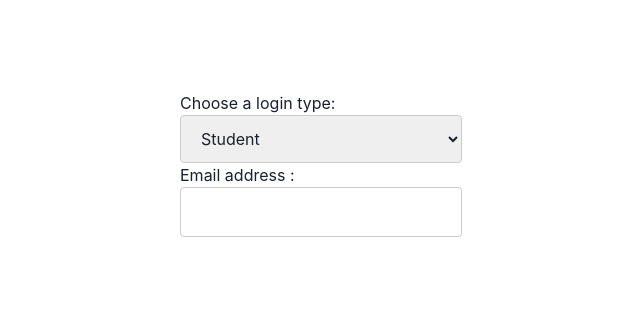
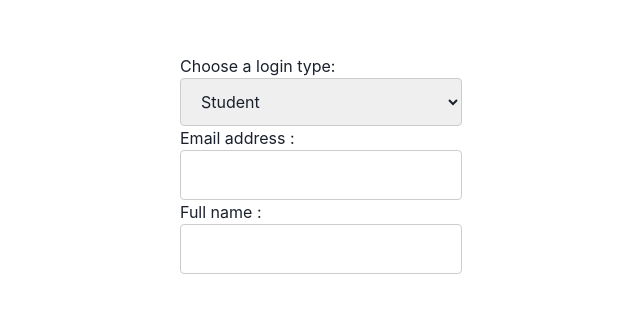
Before and after one commit to mong00x/capstone-conect, a React (Vite) app in the folder client/: page / in a window 1280 px wide. Shown: the part 136-448 px from the top of the page, without its empty margins (255-895 px from the left). Built offline with nearby package versions, Linux system fonts and the light colour scheme.

Commit message:
Update login.jsx
sesson set up

```diff
--- a/client/src/login.jsx
+++ b/client/src/login.jsx
@@ -6,10 +6,13 @@ import Modal from "./popup";
 
 const Login_page = () => {
     const [email,setEmail] = useState('');
+    const [fname,setFname] = useState('');
     const [user_type,setType] = useState('student');
     const [password,setPassword] = useState(Math.floor(Math.random() * (9999 - 1111)) + 1111);
+    const [popup,setPopup] = useState(false);
 
-    const [popup,setPopup] = useState(false);
+    const user = {name: fname, email: email, password_token: password, auth: false}
+    sessionStorage.setItem('user', JSON.stringify(user))
 
     const handellogin = (e) =>{
         e.preventDefault();
@@ -25,7 +28,12 @@ const Login_page = () => {
                console.log('FAILED...', error);
             });
 
+        const user = {name: fname, email: email, password_token: password, auth: false}
+        sessionStorage.setItem('user', JSON.stringify(user))
+        console.log(JSON.parse(sessionStorage.getItem('user')))
+
       setPopup(true)
+
 
     }
 
@@ -50,10 +58,18 @@ const Login_page = () => {
             name="email"
             value={email}
             onChange={(e) => setEmail(e.target.value)}/>}
+            <br></br>
 
+            {user_type === "student" && <label  >Full name : </label>}
+            <br></br>
+            {user_type === "student" && <input
+            type="text"
+            id="fname"
+            name="fname"
+            value={fname}
+            onChange={(e) => setFname(e.target.value)}/>}
+            <br></br>
 
-
-            <br></br>
             {user_type === "student" && <button  type="submit">Send Password</button>}
             {user_type !== "student" && <a href="http://localhost/login.php"  >Login as {user_type}</a>}
         </form>
@@ -63,7 +79,7 @@ const Login_page = () => {
     return(
 
         <div >
-        <Modal pin={password} email={email}/>
+        <Modal pin={password} email={email} fname= {fname}/>
         </div>
 
     )
```
